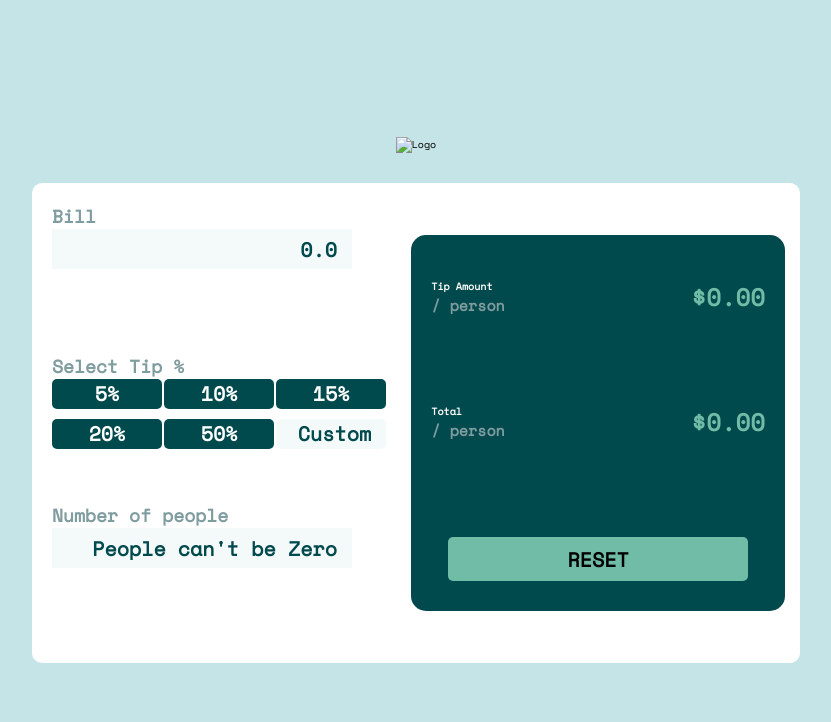
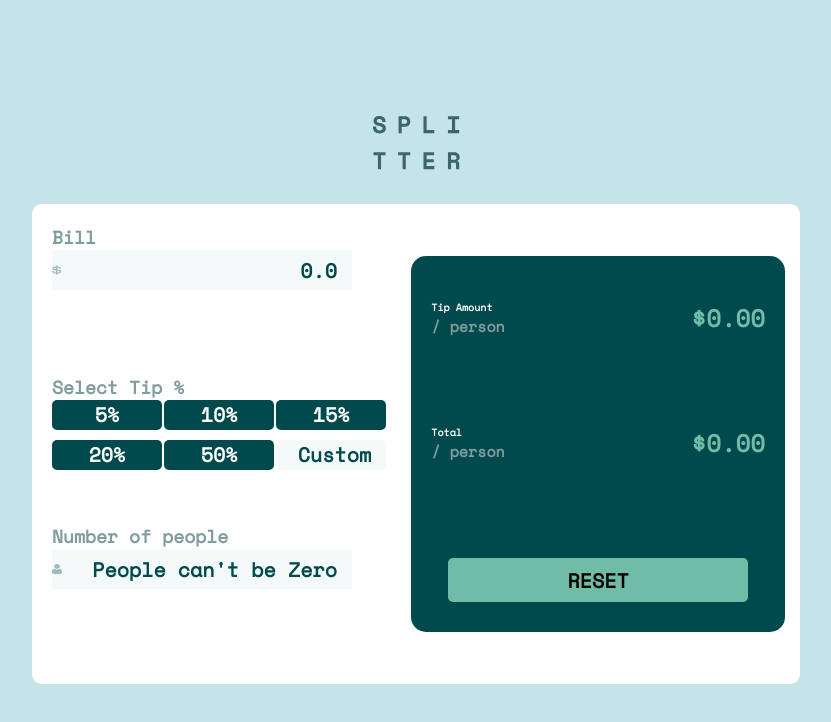
Before and after one commit to Sumitkumar0403/Tip-Calculator, a plain HTML site: page index.html in a window 1280 px wide. Shown: the whole page, without its empty margins (224-1055 px from the left). Drawn offline with nearby package versions, Linux system fonts and the light colour scheme; the site is published under a folder, as on GitHub Pages, so addresses that start at the root find nothing.

Commit message:
comit the image changes

```diff
--- a/index.html
+++ b/index.html
@@ -6,7 +6,7 @@
   <meta name="viewport" content="width=device-width, initial-scale=1.0">
   <!-- displays site properly based on user's device -->
 
-  <link rel="icon" type="image/png" sizes="32x32" href="/images/favicon-32x32.png">
+  <link rel="icon" type="image/png" sizes="32x32" href="images/favicon-32x32.png">
   <link rel="stylesheet" href="stylesheet.css">
   <title>Tip calculator app</title>
 
@@ -16,7 +16,7 @@
 
   <div class="container">
     <div class="logoHolder">
-      <img src="/images/logo.svg" alt="Logo" id="logoImage">
+      <img src="images/logo.svg" alt="Logo" id="logoImage">
     </div>
 
     <div class="wrapper">
--- a/stylesheet.css
+++ b/stylesheet.css
@@ -53,7 +53,7 @@ html{
     max-width: 30rem;
     height: 25px;
     text-align: end;
-    background: url("/images/icon-dollar.svg");
+    background: url("images/icon-dollar.svg");
     background-color: hsl(189, 41%, 97%);
     background-position: left;
     background-repeat: no-repeat;
@@ -112,7 +112,7 @@ html{
     max-width: 30rem;
     height: 25px;
     text-align: end;
-    background: url("/images/icon-person.svg");
+    background: url("images/icon-person.svg");
     background-color: hsl(189, 41%, 97%);
     background-position: left;
     background-repeat: no-repeat;
```
